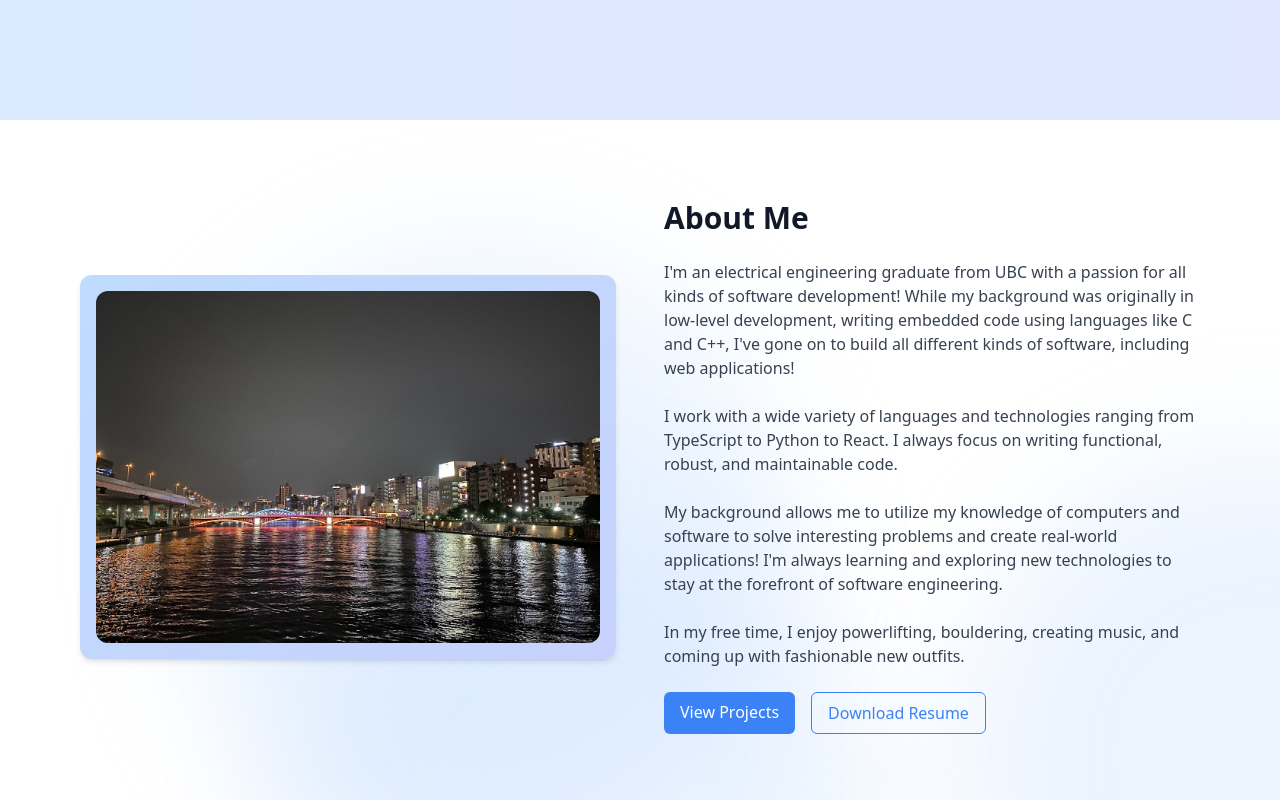
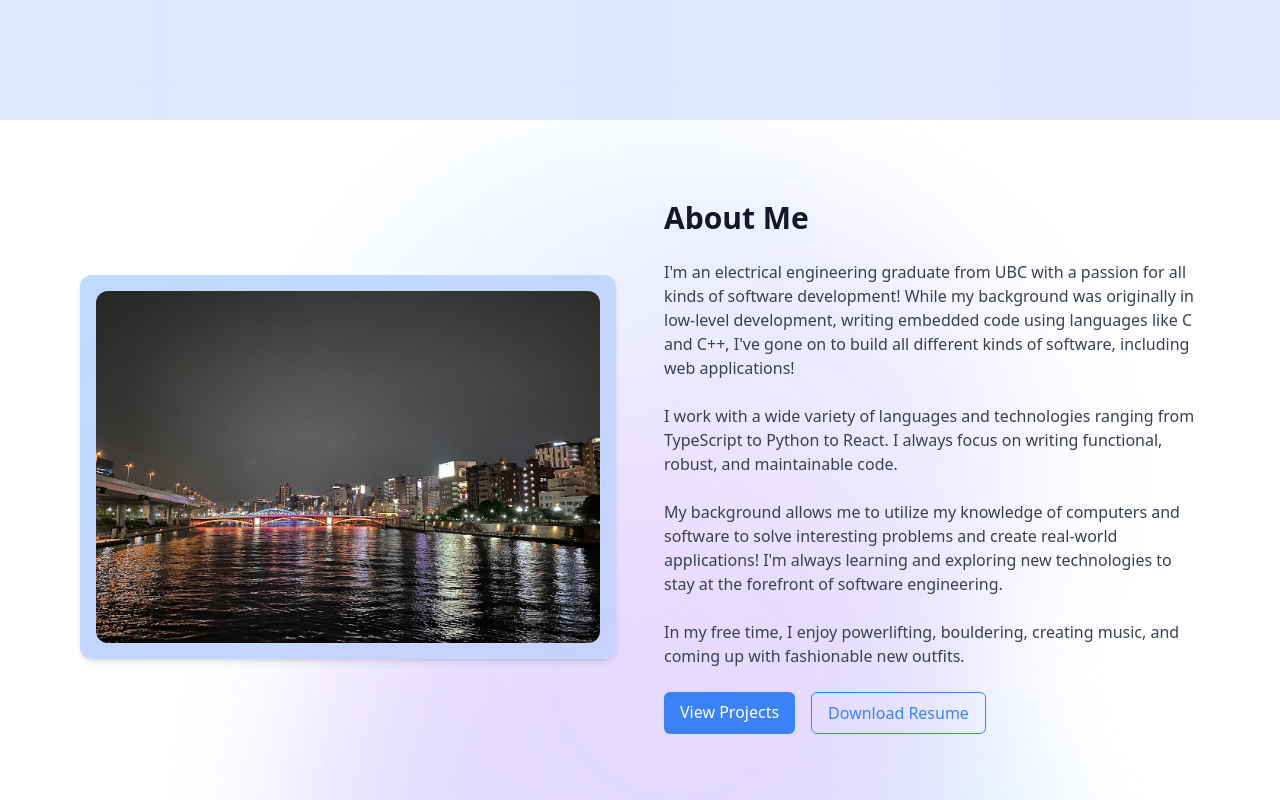
Before and after one commit to kerryz12/kerryzhang, a React (Vite) app: page / in a window 1280 px wide. Shown: the part 680-1480 px from the top of the page. Built offline with nearby package versions, Linux system fonts and the light colour scheme.

Commit message:
improved background lights and changed my skills colours

```diff
--- a/src/components/About.tsx
+++ b/src/components/About.tsx
@@ -1,37 +1,11 @@
 import React from "react";
 import about from "../assets/about.jpg";
+import BackgroundLights from "./BackgroundLights";
 
 const AboutSection: React.FC = () => {
-  const BackgroundLights: React.FC<{ color: string }> = ({ color }) => (
-    <div className="absolute inset-0 z-0 overflow-hidden">
-      {[...Array(3)].map((_, i) => {
-        const size = 600;
-        const top = Math.random() * 80;
-        const left = Math.random() * 80;
-        const duration = 6 + Math.random() * 4;
-        const delay = Math.random() * 3;
-
-        return (
-          <div
-            key={i}
-            className={`absolute rounded-full opacity-30 ${color} blur-3xl animate-float`}
-            style={{
-              width: `${size}px`,
-              height: `${size}px`,
-              top: `${top}%`,
-              left: `${left}%`,
-              animationDuration: `${duration}s`,
-              animationDelay: `${delay}s`,
-            }}
-          />
-        );
-      })}
-    </div>
-  );
-
   return (
     <section id="about" className="py-20 bg-white relative">
-      <BackgroundLights color="bg-blue-200" />
+      <BackgroundLights />
       <div className="max-w-6xl mx-auto px-4 grid md:grid-cols-2 gap-12 items-center relative z-10">
         <div className="bg-gray-100 h-96 rounded-xl overflow-hidden shadow-md transition-all duration-300 ease-out hover:shadow-lg hover:-translate-y-1 group">
           <div className="h-full w-full bg-gradient-to-br from-blue-200 to-indigo-200 flex items-center justify-center relative">
--- /dev/null
+++ b/src/components/BackgroundLights.tsx
@@ -0,0 +1,62 @@
+import { useState, useEffect } from "react";
+
+type Light = {
+  id: number;
+  size: number;
+  top: number;
+  left: number;
+  duration: number;
+  delay: number;
+  color: string;
+};
+
+const BackgroundLights = () => {
+  const [lights, setLights] = useState<Light[]>([]);
+
+  useEffect(() => {
+    const newLights: Light[] = [];
+    const colours = ["bg-blue-200", "bg-purple-200"];
+
+    for (let i = 0; i < 6; i++) {
+      const size = 500 + Math.random() * 200;
+      const top = Math.random() * 80;
+      const left = Math.random() * 80;
+      const duration = 6 + Math.random() * 4;
+      const delay = Math.random() * 3;
+      const color = colours[Math.floor(i / 3)];
+
+      newLights.push({
+        id: i,
+        size,
+        top,
+        left,
+        duration,
+        delay,
+        color,
+      });
+    }
+
+    setLights(newLights);
+  }, []);
+
+  return (
+    <div className="absolute inset-0 z-0 overflow-hidden">
+      {lights.map((light) => (
+        <div
+          key={light.id}
+          className={`absolute rounded-full opacity-20 ${light.color} blur-3xl animate-pulse`}
+          style={{
+            width: `${light.size}px`,
+            height: `${light.size}px`,
+            top: `${light.top}%`,
+            left: `${light.left}%`,
+            animationDuration: `${light.duration}s`,
+            animationDelay: `${light.delay}s`,
+          }}
+        />
+      ))}
+    </div>
+  );
+};
+
+export default BackgroundLights;
--- a/src/components/SkillsSection.tsx
+++ b/src/components/SkillsSection.tsx
@@ -7,6 +7,7 @@ import {
   BarChart,
   Globe,
 } from "lucide-react";
+import BackgroundLights from "./BackgroundLights";
 
 const SkillsSection: React.FC = () => {
   const [hoveredCard, setHoveredCard] = useState<number | null>(null);
@@ -31,7 +32,7 @@ const SkillsSection: React.FC = () => {
     {
       title: "Tools & Others",
       icon: <Terminal size={24} />,
-      color: "green",
+      color: "lightBlue",
       skills: ["Git", "RESTful APIs", "Travis CI", "Agile", "Linux", "MATLAB"],
       description:
         "Additional skills and technologies that round out my technical toolkit.",
@@ -45,7 +46,7 @@ const SkillsSection: React.FC = () => {
   ];
 
   return (
-    <section id="skills" className="py-20 bg-white">
+    <section id="skills" className="py-20 bg-white relative">
       <div className="max-w-6xl mx-auto px-4">
         <h2 className="text-3xl font-bold mb-4 text-center">My Skills</h2>
         <p className="text-gray-600 mb-12 text-center max-w-3xl mx-auto">
@@ -75,14 +76,14 @@ const SkillsSection: React.FC = () => {
                 highlight: "border-purple-400",
                 dot: "bg-purple-700",
               },
-              green: {
-                border: "border-green-200",
-                bg: "bg-green-50",
-                text: "text-green-700",
-                iconBg: "bg-green-100",
-                iconText: "text-green-700",
-                highlight: "border-green-400",
-                dot: "bg-green-700",
+              lightBlue: {
+                border: "border-sky-200",
+                bg: "bg-sky-50",
+                text: "text-sky-700",
+                iconBg: "bg-sky-100",
+                iconText: "text-sky-700",
+                highlight: "border-sky-400",
+                dot: "bg-sky-700",
               },
             };
 
```
Also changed, not shown: src/components/index.ts (+8 -7 lines).
